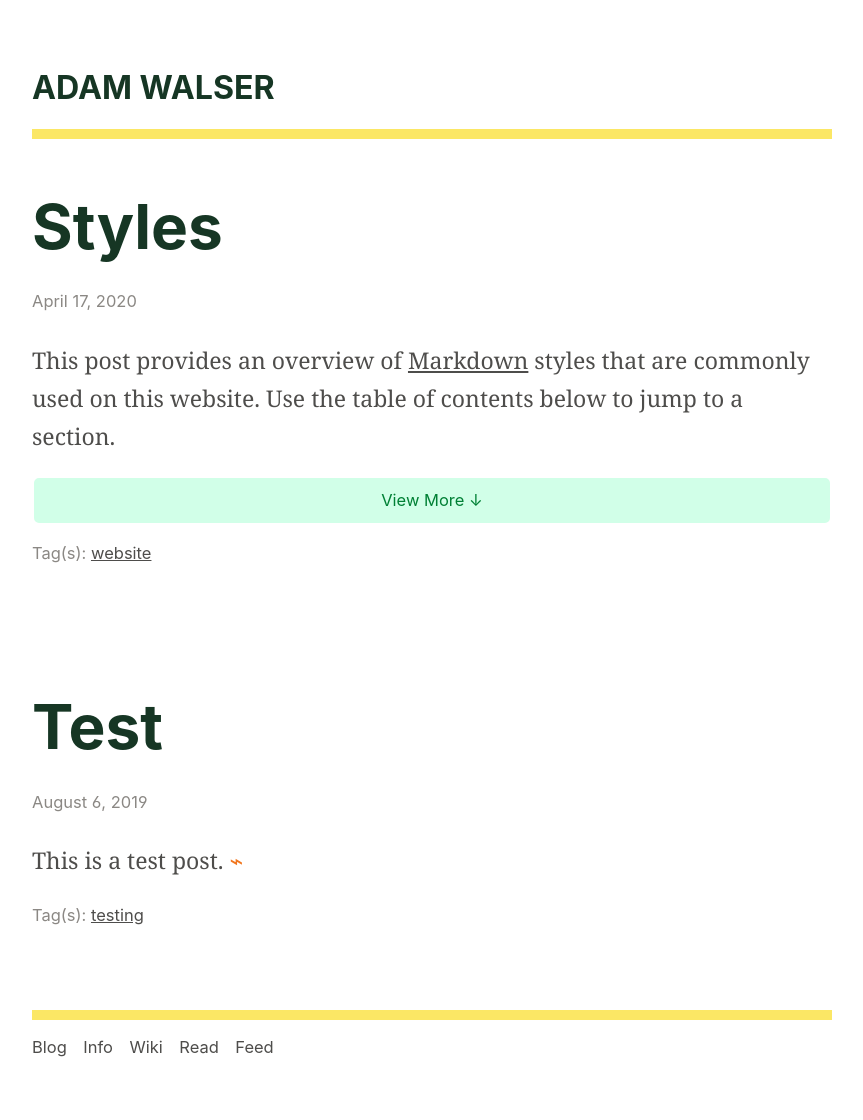
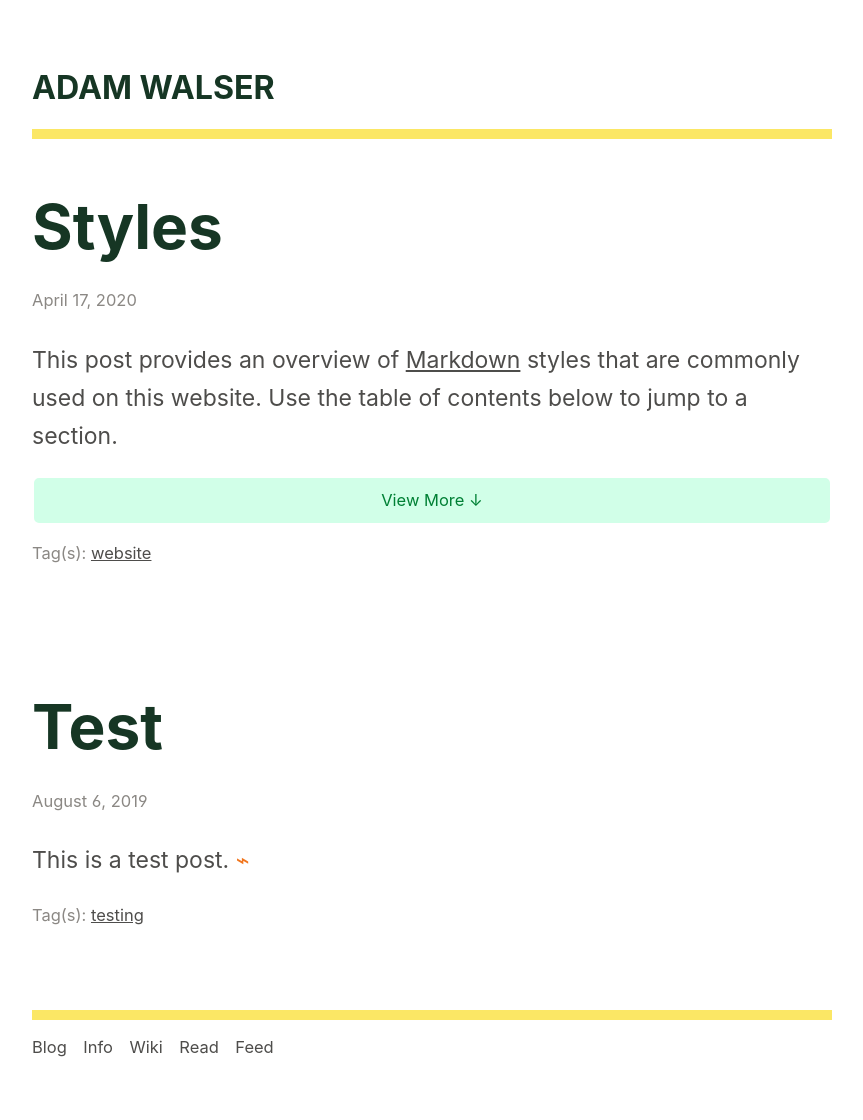
Before and after one commit to ajpwalser/ajpwalser.github.io, a Jekyll site: the page built from index.html, in a window 1280 px wide. Shown: the whole page, without its empty margins (208-1071 px from the left). Built offline with Jekyll 4.4.1, drawn with Linux system fonts in a browser that asks for light colours; some web fonts are replaced; the list of posts is cut into pages by our own code.

Commit message:
Update style.css

```diff
--- a/css/style.css
+++ b/css/style.css
@@ -16,10 +16,6 @@ body {
 	font-size: 23px;
 	color: rgb(78, 77, 75);
 	padding: 1em;
-}
-
-p {
-	font-family: 'Georgia', Inter, serif;
 }
 
 .end {
@@ -147,7 +143,6 @@ h4 {
 time,
 .meta,
 figcaption {
-	font-family: 'Inter', -apple-system, BlinkMacSystemFont, Segoe UI, Helvetica, Arial, sans-serif, Apple Color Emoji, Segoe UI Emoji, Segoe UI Symbol;
 	font-size: 0.718em;
 	color: rgb(139, 136, 132);
 }
@@ -169,7 +164,6 @@ p.time {
 /* Blockquotes */
 
 blockquote {
-	font-family: 'Bitter', Inter, serif;
 	font-style: italic;
 	font-weight: 500;
 	color: rgb(22, 54, 36);
```
